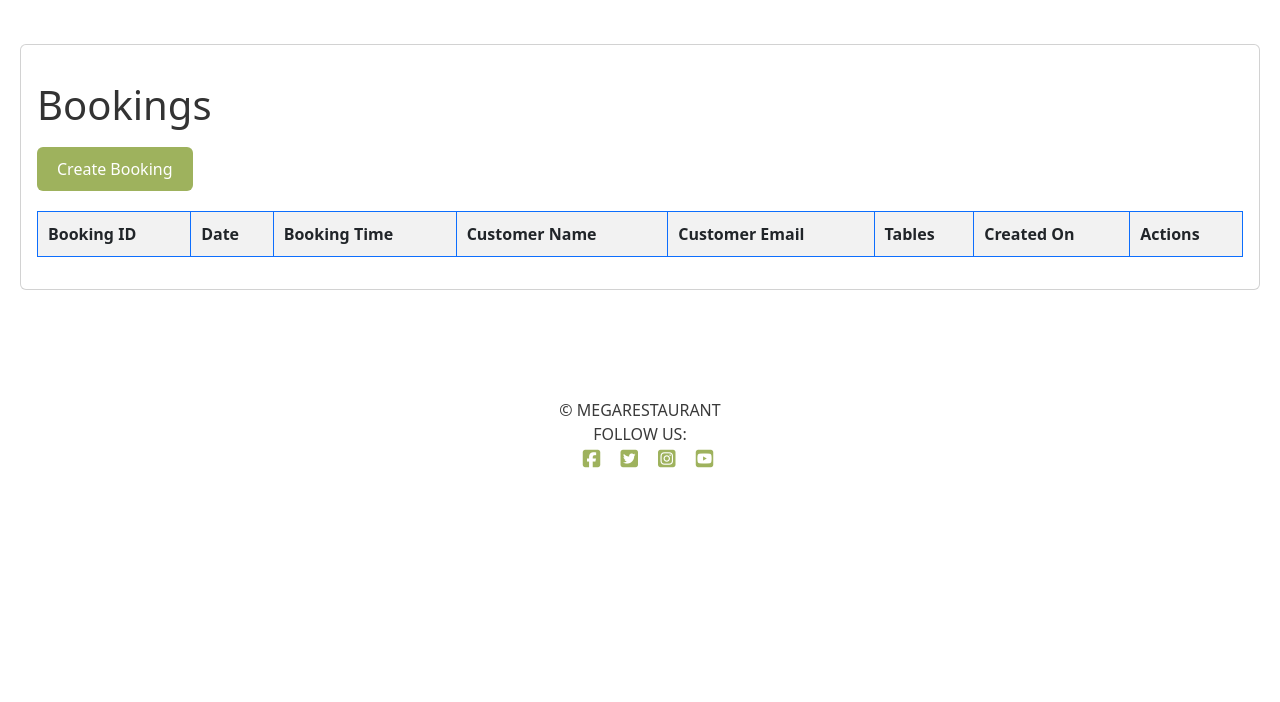
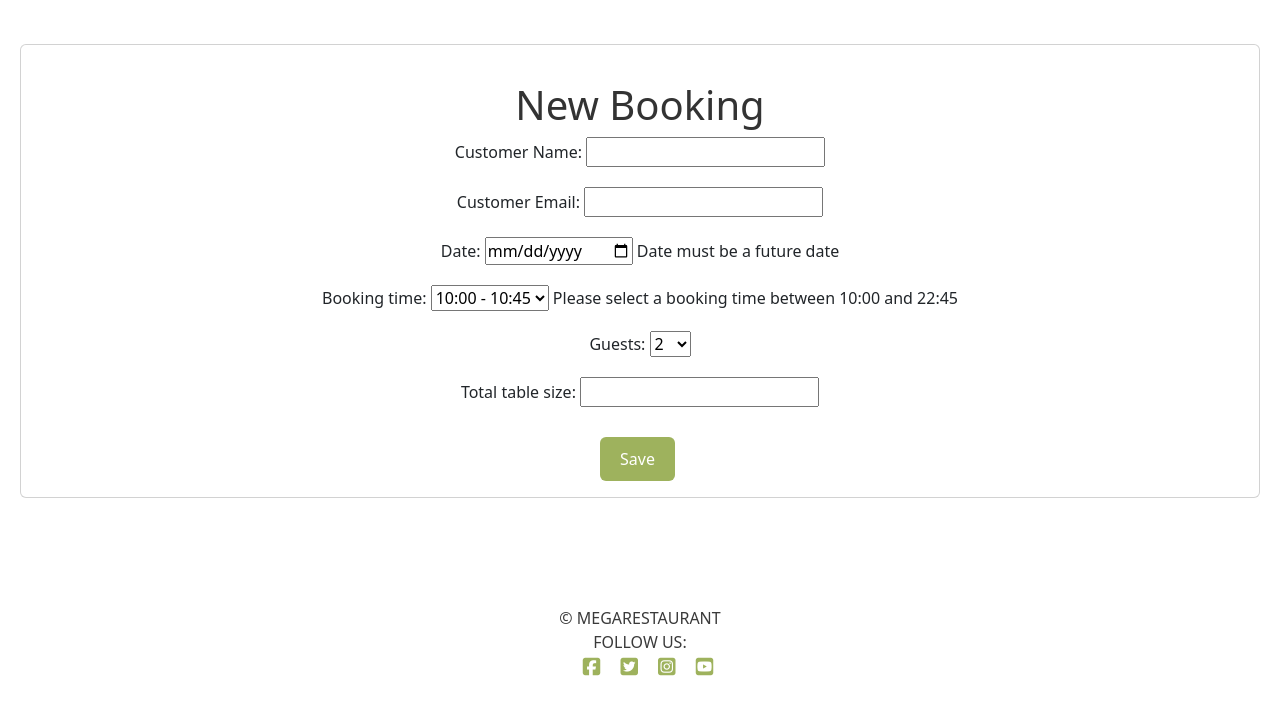
Before and after one commit to Zest-studi-o/p04-restaurant-bookings, a Django app: page /booking/bookings/new/ in a window 1280 px wide. Shown: the part 102-804 px from the top of the page. Before the commit the page ends 570 px from the top, so only its background shows below. Run offline with Django 3.2, Linux system fonts and the light colour scheme; a user stored in the database is signed in; lists and menus that the app fills with data are empty; some libraries are stand-ins or nearby versions.

Commit message:
Solve issue with booking templates

```diff
--- a/bookatable/templates/booking_form.html
+++ b/bookatable/templates/booking_form.html
@@ -5,44 +5,15 @@
 <div class="container mt-4">
     <div class="card">
         <div class="card-body">
-            <h1 class="card-title">Bookings</h1>
-            <a href="{% url 'booking-create' %}" class="btn btn-primary">Create Booking</a>
+            <h1 class="card-title text-center">{{ form.instance.booking_id|default:'New Booking' }}</h1>
 
-            <div class="table-responsive">
-                <table class="table table-bordered border-primary">
-                    <thead>
-                        <tr>
-                            <th>Booking ID</th>
-                            <th>Date</th>
-                            <th>Booking Time</th>
-                            <th>Customer Name</th>
-                            <th>Customer Email</th>
-                            <th>Tables</th>
-                            <th>Created On</th>
-                            <th>Actions</th>
-                        </tr>
-                    </thead>
-                    <tbody>
-                        {% for booking in bookings %}
-                        <tr>
-
-                            <td>{{ booking.booking_id }}</td>
-                            <td>{{ booking.date }}</td>
-                            <td>{{ booking.booking_time }}</td>
-                            <td>{{ booking.customer_name }}</td>
-                            <td>{{ booking.customer_email }}</td>
-                            <td>{{ booking.total_tables }}</td>
-                            <td>{{ booking.created_on }}</td>
-
-                            <a href="{% url 'booking-update' booking.pk %}" class="btn btn-sm btn-primary">Edit</a>
-                            <a href="{% url 'booking-delete' booking.pk %}" class="btn btn-sm btn-danger">Delete</a>
-
-                            </td>
-                        </tr>
-                        {% endfor %}
-                    </tbody>
-                </table>
-            </div>
+            {% with available_tables=form.total_tables|default:0 form_booked_tables=form.booked_tables|default:0 %}
+            <form class="text-center" method="post">
+                {% csrf_token %}
+                {{ form.as_p }}
+                <button type="submit" class="btn btn-primary">Save</button>
+            </form>
+            {% endwith %}
         </div>
     </div>
 </div>
--- a/bookatable/views.py
+++ b/bookatable/views.py
@@ -11,7 +11,7 @@ from django.core.exceptions import ValidationError
 class BookingListView(LoginRequiredMixin, ListView):
     model = Booking
     template_name = 'booking_list.html'
-    context_object_name = 'bookings'
+    context_object_name = 'bookatable'
     ordering = ['-created_on']
 
     def get_queryset(self):
--- a/megarestaurant/settings.py
+++ b/megarestaurant/settings.py
@@ -68,6 +68,8 @@ LOGOUT_REDIRECT_URl = '/'
 CRISPY_TEMPLATE_PACK = 'bootstrap4'
 
 ACCOUNT_EMAIL_VERIFICATION = 'none'
+
+CSRF_TRUSTED_ORIGINS = ['https://8000-zeststudio-p04restauran-lrz9o8qq380.ws-eu106.gitpod.io']
 
 MIDDLEWARE = [
     'django.middleware.security.SecurityMiddleware',
--- a/requirements.txt
+++ b/requirements.txt
@@ -1,10 +1,11 @@
 asgiref==3.7.2
 cloudinary==1.36.0
+crispy-bootstrap5==2023.10
 dj-database-url==0.5.0
 dj3-cloudinary-storage==0.0.6
 Django==4.2.7
 django-allauth==0.58.2
-django-crispy-forms==1.14.0
+django-crispy-forms==2.1
 django-summernote==0.8.20.0
 gunicorn==21.2.0
 oauthlib==3.2.2
```
Also changed, not shown: bookatable/templates/booking_list.html (+1 -10 lines), db.sqlite3.
